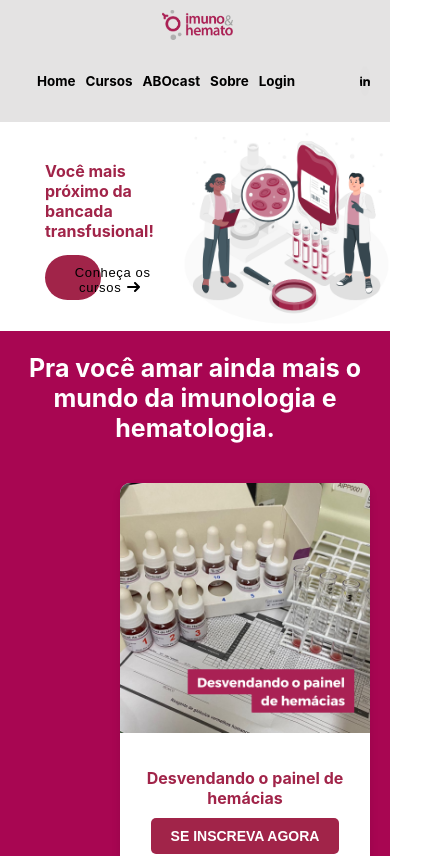
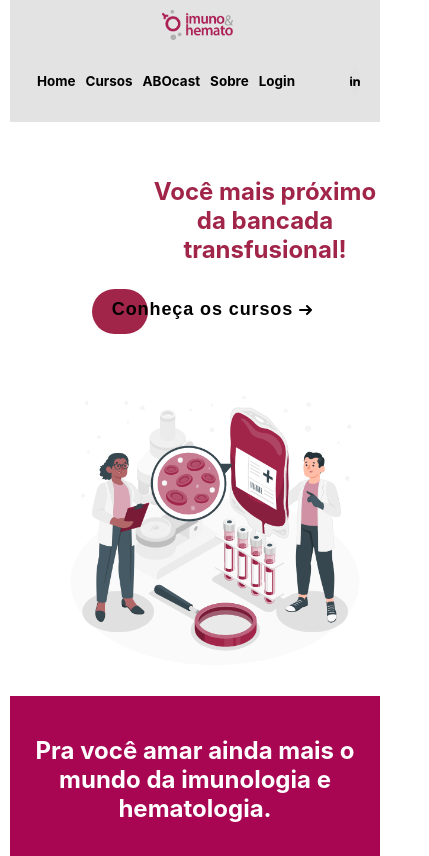
Before and after one commit to Bielhsn/imuno_hemato, a React (Create React App) app: page / in a window 390 px wide. Shown: the top 856 px of the page, 429 px wide, since content can reach past the window. Built offline with nearby package versions, Linux system fonts and the light colour scheme.

Commit message:
Ajustando a home

```diff
--- a/src/pages/Home.jsx
+++ b/src/pages/Home.jsx
@@ -9,6 +9,7 @@
 import segunda_temp from "../assests/images/foto_curso_temp2.png";
 import hemoterapia from "../assests/images/hemoterapia_curso.jpg";
 import logo_rosa from "../assests/images/logotipo_preto.png";
+import home_banner from "../assests/images/home_banner.gif";
 
 const Home = () => {
   return (
@@ -29,6 +30,9 @@
               <polyline points="8 1 12 5 8 9"></polyline>
             </svg>
           </button>
+        </div>
+        <div class="cursos-imagem_banner">
+          <img src={home_banner} alt="Cursos"></img>
         </div>
       </section>
 
--- a/src/pages/css/Home.css
+++ b/src/pages/css/Home.css
@@ -16,7 +16,6 @@
   justify-content: flex-start;
   height: 60vh;
   width: 160vh;
-  background: url('../../assests/images/home_banner.gif');
   background-size: auto 100%;
   background-position: right;
   background-repeat: no-repeat;
@@ -481,7 +480,6 @@
     justify-content: space-between; /* Distribui o espaço entre os itens */
     height: 40vh;
     width: 80%;
-    background: url('../../assests/images/home_banner.gif') no-repeat right; /* Mantém a imagem como background e posiciona à direita */
     background-size: contain; /* Ajusta o tamanho da imagem ao container */
     position: relative;
     padding: 20px;
@@ -928,136 +926,80 @@
 
 /* #region Responsivo 480px */
 
-@media screen and (max-width: 480px) {
+@media screen and (max-width: 480px) and (min-width: 320px) {
   .home-container {
     display: flex;
     flex-direction: column;
     align-items: stretch;
     justify-content: flex-start;
     margin: 0;
-    padding: 0;
+    padding: 0 10px; /* Adicionado padding para evitar o conteúdo encostar nas bordas */
   }
 
   .banner-section {
     display: flex;
-    align-items: center;
-    justify-content: space-between; /* Distribui o espaço entre os itens */
-    height: 20vh;
-    width: 90%;
-    background: url('../../assests/images/home_banner.gif') no-repeat right; /* Mantém a imagem como background e posiciona à direita */
-    background-size: contain; /* Ajusta o tamanho da imagem ao container */
-    position: relative;
-    padding: 20px;
+    flex-direction: column; /* Empilha os itens verticalmente */
+    align-items: center; /* Centraliza os itens horizontalmente */
+    justify-content: flex-start; /* Mantém os itens alinhados ao topo */
+    width: 100%; /* Garante que a seção ocupe toda a largura */
+    height: auto; /* Ajusta a altura dinamicamente */
+    background-size: contain; /* Ajusta a imagem ao container */
+    padding: 20px; /* Adiciona espaçamento interno */
+    text-align: center; /* Centraliza o texto */
   }
 
   .banner-content {
-    flex: 0 1 40%;
-    padding-left: 20px;
-    display: flex;
-    flex-direction: column;
-    justify-content: center;
-    z-index: 1;
+    z-index: 2; /* Garante que o texto fique acima do background */
+    padding: 15px; /* Adiciona espaçamento interno ao texto */
+    border-radius: 10px; /* Adiciona cantos arredondados */
+    margin-bottom: 20px; /* Espaço entre o texto e o restante da seção */
   }
 
   .banner-content h1 {
-    font-size: 1em;
+    font-size: 1.5rem; /* Ajusta o tamanho do título */
     color: #a12449;
-    margin-left: 5px;
+    margin-bottom: 10px;
   }
 
-  /* Estilos para o botão */
-  .cta {
-    position: relative;
-    margin: auto;
-    padding: 10px 18px;
-    transition: all 0.2s ease;
-    border: none;
-    background: none;
-    cursor: pointer;
-    margin-left: 5px;
+  .banner-content p {
+    font-size: 1rem; /* Ajusta o tamanho da descrição */
+    line-height: 1.4; /* Melhora o espaçamento entre linhas */
+    color: #a12449;
   }
 
-  .cta:before {
-    content: "";
-    position: absolute;
-    top: 0;
-    left: 0;
-    display: block;
-    border-radius: 50px;
-    background: #a12449;
-    width: 56px;
-    height: 45px;
-    transition: all 0.3s ease;
+  .cta {
+    margin: 15px auto;
+    padding: 10px 20px;
+    font-size: 0.9rem;
   }
 
-  .cta span {
-    position: relative;
-    font-family: "Ubuntu", sans-serif;
-    font-size: 13px;
-    font-weight: 100;
-    letter-spacing: 0.05em;
-    color: #000000;
-  }
+  .imagem-section {
+    display: none; /* Ocultamos a necessidade de uma seção separada, já que a imagem está no background */
 
-  .cta svg {
-    position: relative;
-    top: 5;
-    margin-left: 10px;
-    fill: none;
-    stroke-linecap: round;
-    stroke-linejoin: round;
-    stroke: #000000;
-    stroke-width: 2;
-    transform: translateX(-5px);
-    transition: all 0.3s ease;
-  }
-
-  .cta:hover:before {
-    width: 100%;
-    background: #a12449;
-  }
-
-  .cta:hover svg {
-    transform: translateX(0);
-  }
-
-  .cta:active {
-    transform: scale(0.95);
-  }
-
-  /* Novos estilos para a seção de imagem */
-  .imagem-section {
-    display: flex;
-    justify-content: center;
-    margin: 40px 0;
   }
 
   .imagem-home {
-    max-width: 100%;
+    max-width: 90%; /* Mantém proporção da imagem sem ultrapassar largura */
     height: auto;
     border-radius: 10px;
-    box-shadow: 0 4px 8px rgba(0, 0, 0, 0.1);
   }
 
-  /* Novos estilos para a seção de cursos */
   .cursos-section {
-    padding: 1px 0px;
-    background-color: #f4f4f4;
+    padding: 20px 10px; /* Ajuste para espaçamento interno */
+    background-color: #a80652;
     text-align: center;
-    background-color: #a80652;
   }
 
   .cursos-titulo {
-    font-size: 25px;
+    font-size: 1.5rem;
     color: white;
-    margin-bottom: -80px;
+    margin-bottom: 20px;
   }
 
   .cursos-grid {
-    display: grid;
-    grid-template-columns: repeat(auto-fit, minmax(250px, 1fr));
-    gap: 30px;
-    padding: 120px;
+    display: flex; /* Substituído grid por flexbox para melhor empilhamento */
+    flex-direction: column; /* Empilha os cards verticalmente */
+    gap: 15px; /* Espaço uniforme entre os cards */
   }
 
   .curso-card {
@@ -1067,324 +1009,113 @@
     overflow: hidden;
     text-align: center;
     transition: transform 0.2s ease;
+    width: 100%; /* Ocupa toda a largura disponível */
   }
 
   .curso-card img {
-    width: 100%;
+    width: 100%; /* Garante que a imagem ocupe toda a largura do card */
     height: auto;
     object-fit: cover;
   }
 
   .curso-info {
-    padding: 15px;
+    padding: 10px;
   }
 
   .curso-info p {
-    font-size: 16px;
+    font-size: 0.9rem; /* Reduzido para melhor ajuste */
     font-weight: bold;
     color: #a12449;
     margin-bottom: 10px;
   }
 
   .curso-botao {
-    background-color: #a12449;
-    color: #fff;
-    border: none;
-    padding: 10px 20px;
-    font-size: 14px;
-    font-weight: bold;
-    border-radius: 5px;
-    cursor: pointer;
-    transition: background-color 0.2s ease;
+    font-size: 0.8rem; /* Reduzido para melhor ajuste */
+    padding: 8px 15px;
   }
 
-  .curso-botao:hover {
-    background-color: #8a174f;
-  }
-
-  .curso-card:hover {
-    transform: translateY(-5px);
-  }
-
-  /* Seção com imagem de fundo */
   .sobre-nos-section {
     display: flex;
-    justify-content: space-between;
+    flex-direction: column; /* Empilha o conteúdo em telas menores */
     align-items: center;
-    padding: 30px;
-    background: url('../../assests/images/fundo.svg');
-    background-size: auto 100%;
-    background-repeat: no-repeat;
-    margin-top: -200px;
+    padding: 20px;
+    background: url('../../assests/images/fundo.svg') no-repeat center;
+    background-size: cover; /* Ajusta o background */
+    margin-top: 20px; /* Ajustado o espaçamento */
   }
 
   .sobre-nos-texto {
-    flex: 1;
-    padding: 20px;
+    width: 100%;
+    text-align: center; /* Centraliza o texto */
+    padding: 10px;
   }
 
   .sobre-nos-texto h2 {
-    font-size:1.2em;
+    font-size: 1rem;
     color: white;
-    margin-bottom: 20px;
-    margin-left: -20px;
+    margin-bottom: 15px;
   }
 
   .sobre-nos-texto p {
-    font-size: 0.7em;
-    line-height: 1.6;
+    font-size: 0.8rem;
+    line-height: 1.4;
     color: white;
-    margin-left: -30px;
   }
 
   .sobre-nos-botao {
-    background-color: white;
-    color: #a12449;
-    padding: 15px 20px;
-    border: none;
-    font-size: 0.7em;
-    font-weight: bold;
-    border-radius: 5px;
-    cursor: pointer;
-    transition: background-color 0.2s ease;
-    margin-left: -25px;
+    font-size: 0.8rem;
+    padding: 8px 15px;
   }
 
-  .sobre-nos-botao:hover {
-    background-color: #751d37;
-    color: white;
+  .sobre-nos-logo {
+    display: none; /* Oculta a logo para economizar espaço em telas menores */
   }
 
-  /* Estilo para a logo */
-  .sobre-nos-logo {
-    flex: 1;
-    display: flex;
-    justify-content: flex-end;
-    margin-bottom: 70px;
+  .community-section {
+    flex-direction: column; /* Empilha o conteúdo */
+    gap: 20px;
+    align-items: center;
   }
 
-  .sobre-nos-logo img {
-    max-width: 90%;
-    height: auto;
-  }
-
-  /* Seção comunidade */
-  .community-section {
-    display: flex;
-    justify-content: space-between;
-    align-items: flex-start;
-    margin: 1rem 0;
-    gap: 0rem;
-  }
-
-  .community-info{
-    width: 48%;
+  .community-info {
+    width: 100%;
+    text-align: center; /* Centraliza o texto */
   }
 
   .community-info h2 {
     font-size: 1rem;
     color: #333;
-    margin-left: 1rem;
+    margin: 10px 0;
   }
 
   .community-info p {
-    font-size: 1rem;
+    font-size: 0.8rem;
     color: #666;
-    line-height: 1.2;
-    margin-left: 1.2rem;
+    line-height: 1.4;
   }
 
   .icons {
-    display: flex;
-    gap: 1rem;
-    margin-left: 30rem;
+    margin: 20px 0;
+    justify-content: center;
   }
 
   .icons i {
-    font-size: 2rem;
-    color: #b61952;
-    cursor: pointer;
-    transition: color 0.3s;
-  }
-
-  .icons i:hover {
-    color: #e23b7a;
-  }
-
-  .contact-info a {
-    color: #b61952;
-    text-decoration: none;
-  }
-
-  .contact-info a:hover {
-    text-decoration: underline;
+    font-size: 1.5rem; /* Reduzido para ajustar ao tamanho da tela */
   }
 
   .card {
-    position: relative;
-    width: 160px;
-    height: 130px;
-    border-radius: 14px;
-    z-index: 1111;
-    overflow: hidden;
-    display: flex;
-    flex-direction: column;
-    align-items: center;
-    justify-content: center;
-    box-shadow: 20px 20px 60px #bebebe, -20px -20px 60px #ffffff;
-    margin-right: 4rem; /* Ajustado para diminuir a margem */
-    transform: translateX(50px); /* Move o card mais para a direita */
+    width: 100%;
+    height: auto;
+    margin: 10px 0; /* Espaçamento entre cards */
+    transform: none; /* Remove deslocamento para evitar problemas */
   }
 
-  .card h2{
-    font-size: 1rem;
-    margin-left: 45px;
-  }
-  .card p{
-    font-size: 1rem;
-    margin-left: 15px;
-  }
-  .bg {
-    position: absolute;
-    top: 5px;
-    left: 5px;
-    width: 160px;
-    height: 130px;
-    z-index: 2;
-    background: rgba(255, 255, 255, .95);
-    backdrop-filter: blur(24px);
-    border-radius: 10px;
-    overflow: hidden;
-    outline: 2px solid white;
-  }
-
-  .blob {
-    position: absolute;
-    z-index: 1;
-    top: 50%;
-    left: 50%;
-    width: 160px;
-    height: 130px;
-    border-radius: 50%;
-    background-color: #a12449;
-    opacity: 1;
-    filter: blur(12px);
-    animation: blob-bounce 5s infinite ease;
-  }
-
-  @keyframes blob-bounce {
-    0% {
-      transform: translate(-100%, -100%) translate3d(0, 0, 0);
-    }
-
-    25% {
-      transform: translate(-100%, -100%) translate3d(100%, 0, 0);
-    }
-
-    50% {
-      transform: translate(-100%, -100%) translate3d(100%, 100%, 0);
-    }
-
-    75% {
-      transform: translate(-100%, -100%) translate3d(0, 100%, 0);
-    }
-
-    100% {
-      transform: translate(-100%, -100%) translate3d(0, 0, 0);
-    }
-  }
-
-  .gmail{
-    margin-top: 5px;
-    margin-right: 10px;
-    margin-left: 35px;
-  }
-  /* Icons */
-  ul {
-    list-style: none;
-  }
-
-  .example-2 {
-    display: flex;
-    justify-content: center;
-    align-items: center;
-    margin-left: 7rem;
-  }
-  .example-2 .icon-content {
-    margin: 0 10px;
-    position: relative;
-  }
-  .example-2 .icon-content .tooltip {
-    position: absolute;
-    top: -30px;
-    left: 50%;
-    transform: translateX(-50%);
-    color: #fff;
-    padding: 6px 10px;
-    border-radius: 5px;
-    opacity: 0;
-    visibility: hidden;
-    font-size: 14px;
-    transition: all 0.3s ease;
-  }
-  .example-2 .icon-content:hover .tooltip {
-    opacity: 1;
-    visibility: visible;
-    top: -50px;
-  }
-  .example-2 .icon-content a {
-    position: relative;
-    overflow: hidden;
-    display: flex;
-    justify-content: center;
-    align-items: center;
-    width: 50px;
-    height: 50px;
-    border-radius: 50%;
-    color: #4d4d4d;
-    background-color: #fff;
-    transition: all 0.3s ease-in-out;
-  }
-  .example-2 .icon-content a:hover {
-    box-shadow: 3px 2px 45px 0px rgb(0 0 0 / 12%);
-  }
-  .example-2 .icon-content a svg {
-    position: relative;
-    z-index: 1;
-    width: 30px;
-    height: 30px;
-  }
-  .example-2 .icon-content a:hover {
-    color: white;
-  }
-  .example-2 .icon-content a .filled {
-    position: absolute;
-    top: auto;
-    bottom: 0;
-    left: 0;
-    width: 100%;
-    height: 0;
-    background-color: #000;
-    transition: all 0.3s ease-in-out;
-  }
-  .example-2 .icon-content a:hover .filled {
-    height: 100%;
-  }
-  .example-2 .icon-content a[data-social="spotify"] .filled,
-  .example-2 .icon-content a[data-social="spotify"] ~ .tooltip {
-    background-color: #1db954;
-  }
-  .example-2 .icon-content a[data-social="facebook"] .filled,
-  .example-2 .icon-content a[data-social="facebook"] ~ .tooltip {
-    background-color: #1877f2;
-  }
-  .example-2 .icon-content a[data-social="instagram"] .filled,
-  .example-2 .icon-content a[data-social="instagram"] ~ .tooltip {
-    background-color: #e4405f;
-  }
-  .example-2 .icon-content a[data-social="linkedin"] .filled,
-  .example-2 .icon-content a[data-social="linkedin"] ~ .tooltip {
-    background-color: #0274b3;
+  .card h2, .card p {
+    font-size: 0.9rem;
+    margin: 0;
+    text-align: center;
   }
 }
+
+
 /* #endregion Responsivo 480px */
```
